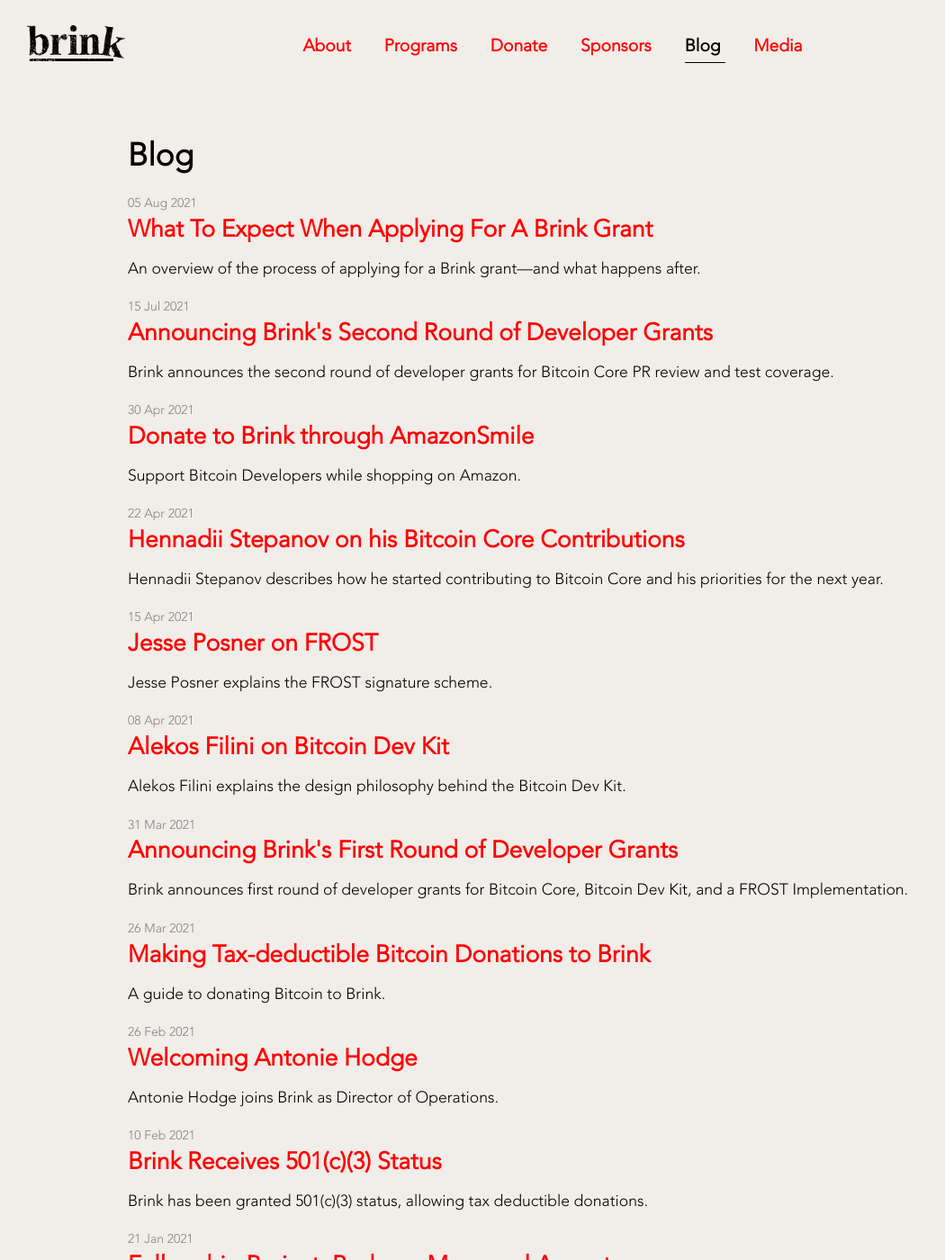
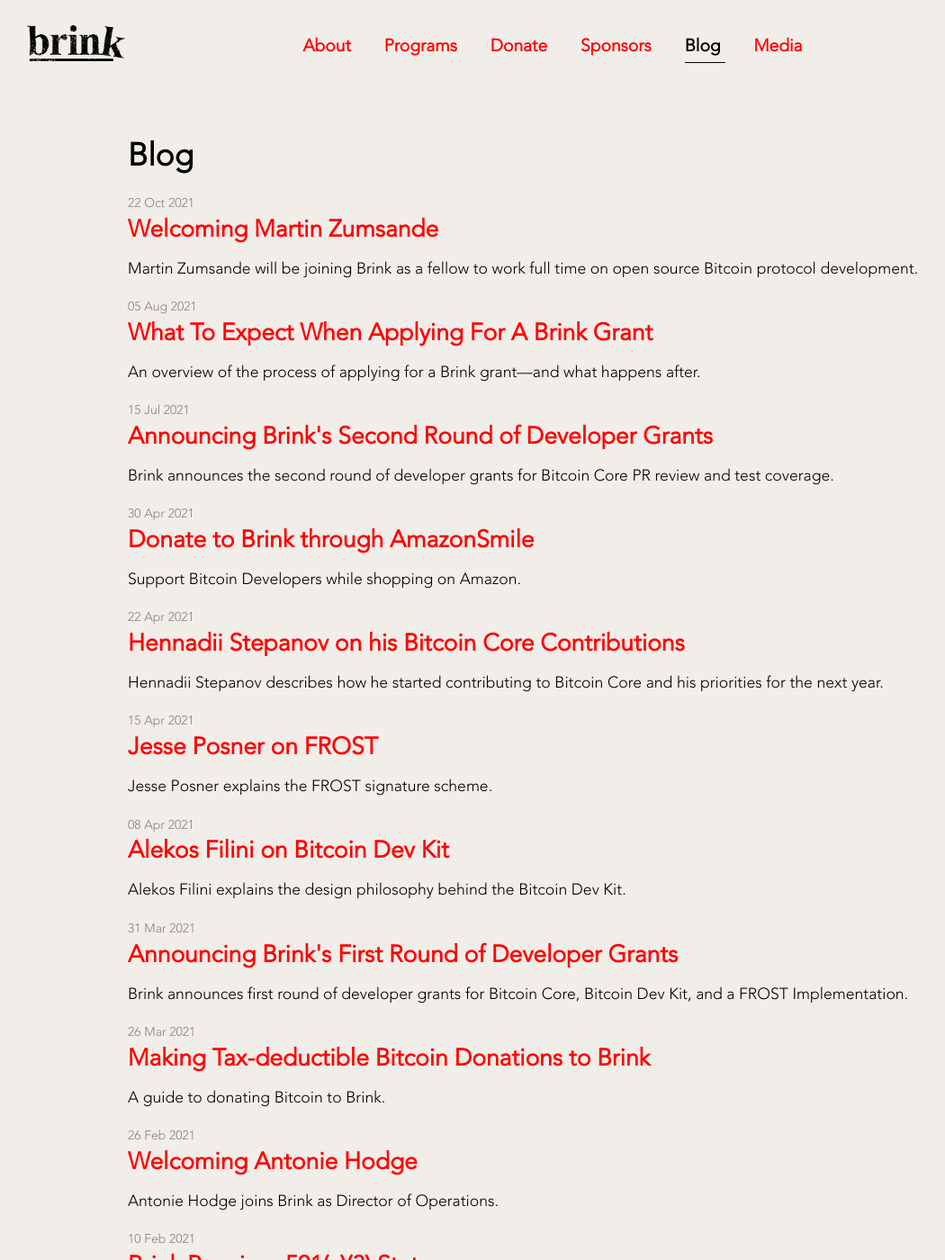
Before and after one commit to bitcoinbrink/website, a Jekyll site: the page built from blog.md, in a window 1280 px wide and 1400 px high. Shown: the whole window at 90% size, without its empty margins (26-1076 px from the left). Built offline with Jekyll 4.4.1, drawn with Linux system fonts in a browser that asks for light colours; some of the changed lines change nothing that is shown.

Commit message:
Blog, Fellows: Add Martin

```diff
--- a/_data/team.yml
+++ b/_data/team.yml
@@ -106,6 +106,16 @@
   image: assets/images/gloria-zhao.jpg
   alt: Picture of Gloria Zhao
 
+- name: Martin Zumsande
+  description: >-
+    Martin has been contributing to Bitcoin Core since early 2019. His focus is
+    on Bitcoin Core's peer-to-peer and address relay code. Martin will join as our
+    second fellow in December 2021.
+  social: "@lightlike1"
+  link: https://twitter.com/lightlike1
+  image: assets/images/martin-zumsande.jpg
+  alt: Picture of Martin Zumsande
+
 grantees:
 - name: Jesse Posner
   description: >-
--- /dev/null
+++ b/_posts/2021-10-22-martin.md
@@ -0,0 +1,63 @@
+---
+title: "Welcoming Martin Zumsande"
+permalink: /blog/2021/10/22/martin/
+layout: post
+author: brink
+name: "brink"
+image: /assets/images/martin-zumsande.jpg
+alt: Martin Zumsande joins the Brink fellowship
+category: "News"
+description: Martin Zumsande will be joining Brink as a fellow to work full time on
+  open source Bitcoin protocol development.
+---
+<div class="header-images">
+  <img src="/assets/images/martin-zumsande.jpg" alt="Martin Zumsande joins Brink">
+  <img src="/assets/images/sponsors/gemini.png" alt="Gemini logo">
+</div>
+
+Today, we’re excited to announce our second Brink fellow. [Martin
+Zumsande][mzumsande] will be joining Brink in our London office from
+December 2021 to work full time on open
+source Bitcoin protocol development. Martin’s fellowship is generously
+supported by [Gemini][gemini].
+
+## About Martin
+
+Martin is from Osnabrück, Germany. He's been contributing to Bitcoin Core since
+early 2019, and in that time has reviewed over 50 PRs and had 15 PRs merged.
+He's hosted Bitcoin Core review club 5 times, and has already become an expert
+on address relay in Bitcoin Core.
+
+Martin will initially focus his efforts on reviewing and improving address relay
+in Bitcoin Core, a crucial function that protects Bitcoin nodes from being
+eclipsed by malicious third parties. He also intends to continue focusing on
+review and testing open pull requests.
+
+In his spare time, Martin enjoys playing chess and competes as an International
+Master.
+
+## About Gemini
+
+Gemini is a platform that allows customers to buy, sell, store, and earn
+cryptocurrencies like bitcoin, ether, and DeFi tokens. Gemini's simple,
+reliable, and secure products are built to empower the individual. Gemini was
+founded in 2014 by twin brothers Cameron and Tyler Winklevoss.
+
+The [Gemini Opportunity Fund][gemini opportunity fund] is a fund focused on making Bitcoin more scalable,
+secure, and sustainable through grants, fellowships, and donations. The fund
+will support a range of individuals, foundations, nonprofits, and projects that
+we believe will help to ensure the continued success of the Bitcoin Network.
+
+## About Brink
+
+Brink is a Bitcoin research and development centre, founded in 2020 to support
+independent open source protocol developers and mentor new contributors. Find
+out more about our [grants][] and [fellowship][] programs, and how to [support
+us][].
+
+[mzumsande]: https://github.com/mzumsande
+[gemini]: https://www.gemini.com/
+[gemini opportunity fund]: https://www.gemini.com/opportunity-fund
+[grants]: /programs#grants
+[fellowship]: /programs#fellowship
+[support us]: /donate
--- a/_sass/main.scss
+++ b/_sass/main.scss
@@ -472,6 +472,15 @@
       max-height: 200px;
       margin-left: auto;
       margin-right: auto;
+    }
+
+    .header-images {
+      text-align: center;
+      margin: 10px;
+
+      img {
+        display: inline;
+      }
     }
   }
   .post-social {
```
Also changed, not shown: assets/images/martin-zumsande.jpg (added).
